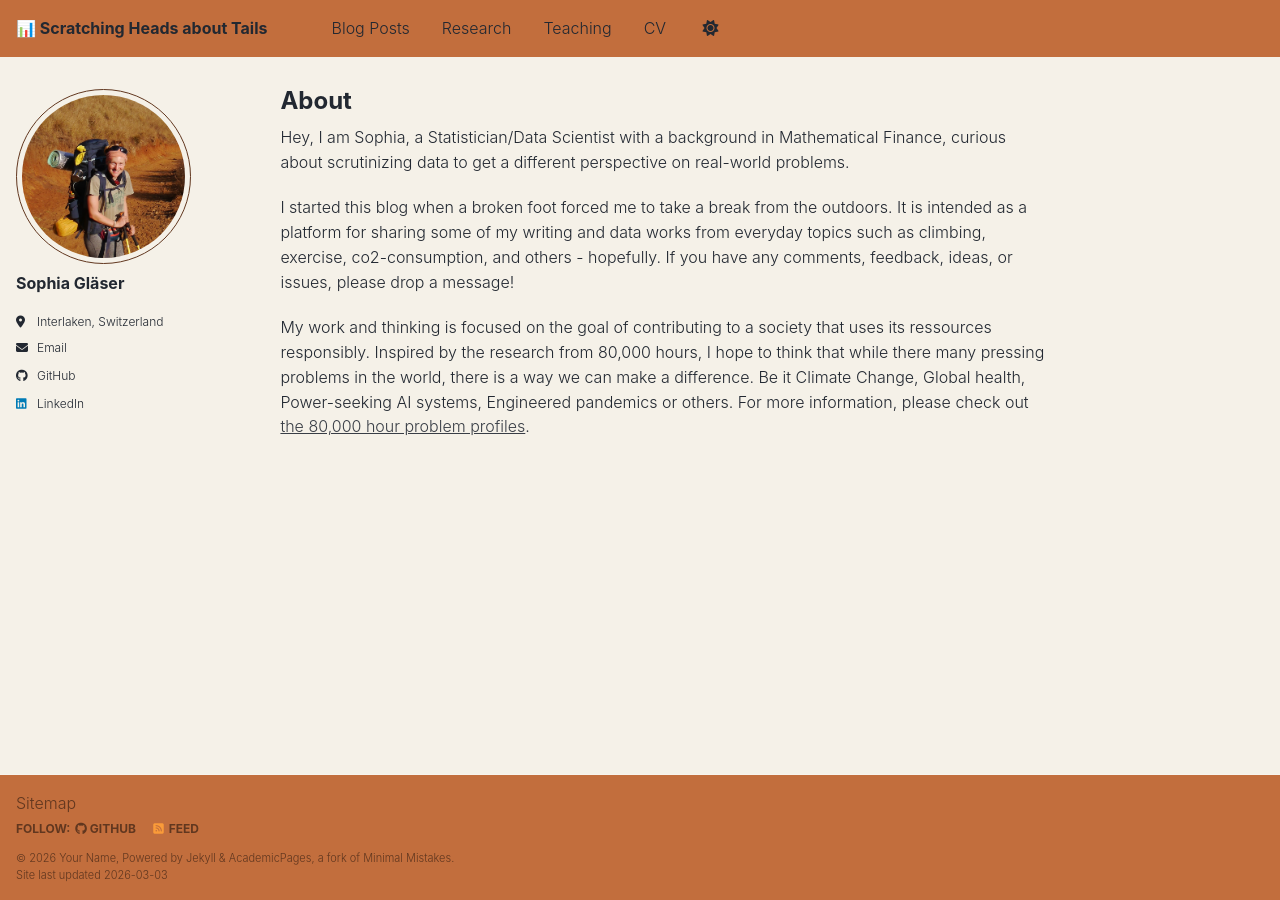
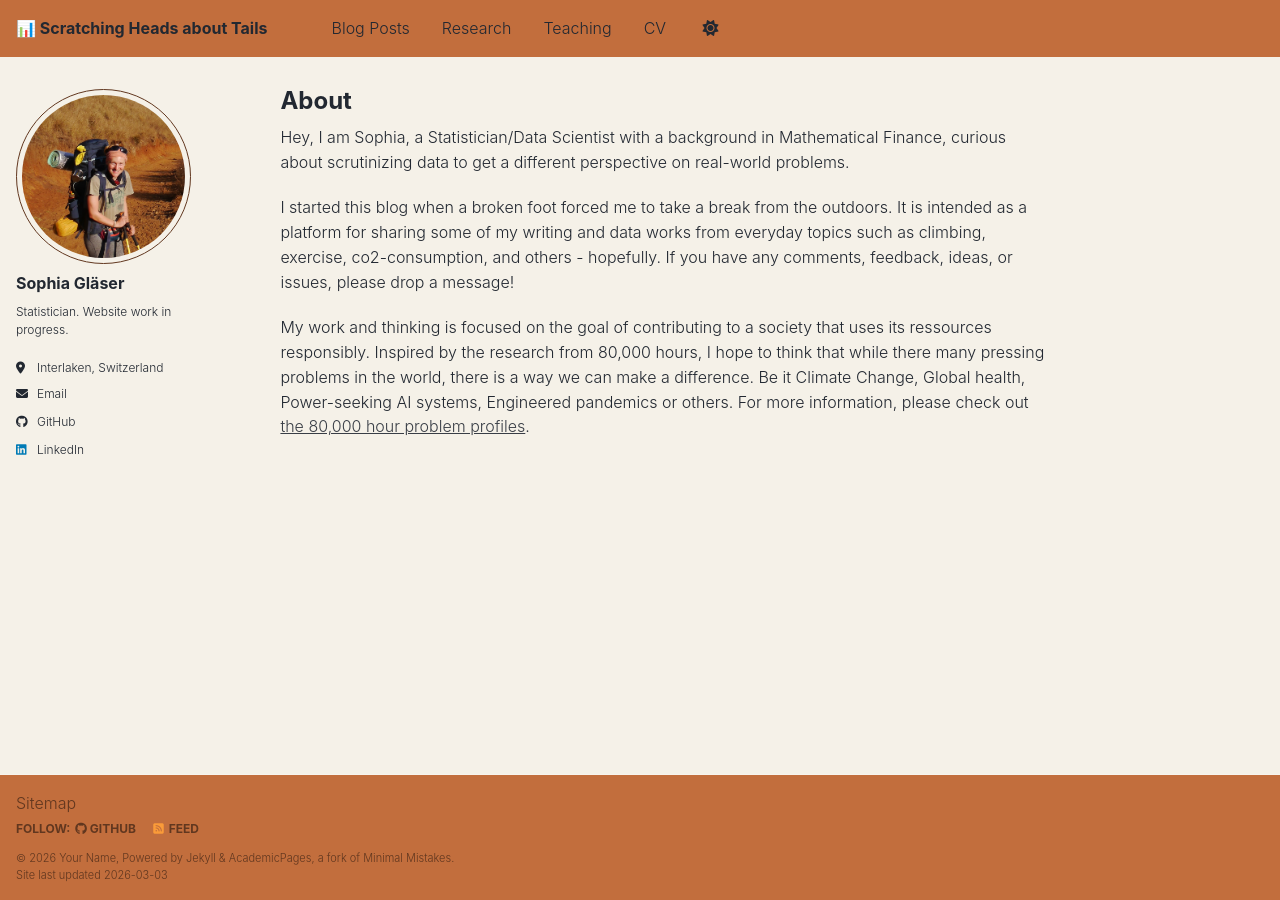
Before and after one commit to sophchl/sophchl.github.io, a Jekyll site: the page built from _pages/about.md, in a window 1280 px wide. Built offline with Jekyll 4.4.1, drawn with Linux system fonts in a browser that asks for light colours; a script bundle is joined from its source files by our own code; library files that are not in the unit come from our copies.

Commit message:
update bio

```diff
--- a/_config.yml
+++ b/_config.yml
@@ -26,7 +26,7 @@ author:
   avatar           : "profile.png"
   name             : "Sophia Gläser"
   pronouns         : # example: "she/her"
-  bio              : ""
+  bio              : "Statistician. Website work in progress."
   location         : "Interlaken, Switzerland"
   employer         : # "Red Brick University"
   uri              : # URL
```
